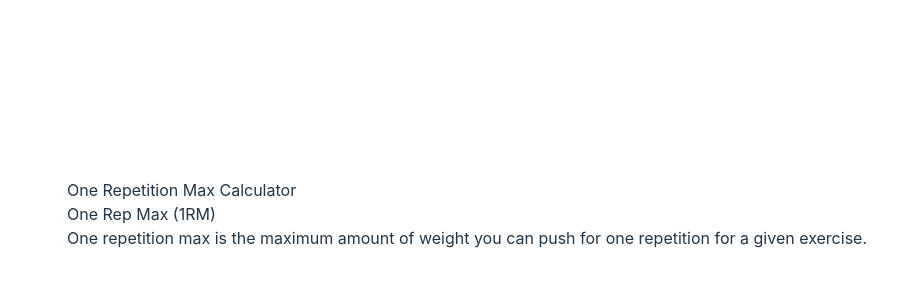
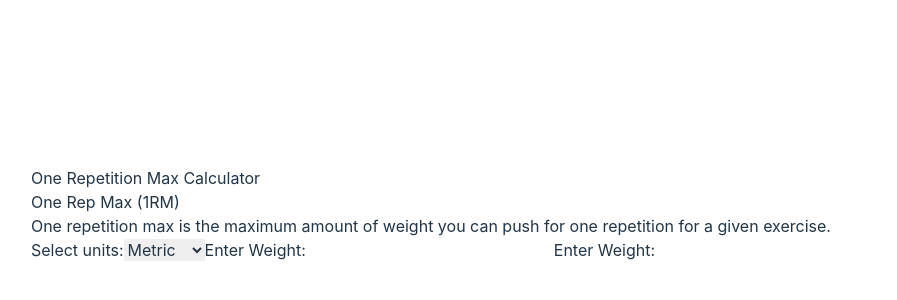
Before and after one commit to allomhg/1rm-calc-react, a React (Vite) app: page / in a window 1280 px wide. Shown: the part 186-486 px from the top of the page, without its empty margins (173-1070 px from the left). Built offline with nearby package versions, Linux system fonts and the light colour scheme.

Commit message:
Adding more components

```diff
--- a/src/App.tsx
+++ b/src/App.tsx
@@ -1,13 +1,15 @@
 // import { useState } from 'react'
 import './App.css'
-import { Header } from './components/header/Header'
+import { Header } from './components/Header/Header'
+import { Form } from './components/Form/Form'
 
 function App() {
   // const [count, setCount] = useState(0)
 
   return (
-    <main className="container rounded">
+    <main className="container rounded border-solid border-2 bg-emerald-400">
       <Header />
+      <Form />
     </main>
   )
 }
--- /dev/null
+++ b/src/components/Form/Form.tsx
@@ -0,0 +1,20 @@
+import { InputSelect } from "../InputSelect/InputSelect";
+import { InputNumber } from "../InputNumber/InputNumber";
+
+// const units = []
+
+export interface InputNumber {
+    name: string;
+    value: number;
+}
+
+
+export const Form = () => {
+    return (
+        <form className="flex flex-col">
+            <InputSelect />
+            <InputNumber />
+            <InputNumber />
+        </form>
+    );
+}
--- /dev/null
+++ b/src/components/InputNumber/InputNumber.tsx
@@ -0,0 +1,10 @@
+
+
+export const InputNumber = () => {
+    return (
+        <>
+            <label htmlFor="weight">Enter Weight:</label>
+            <input type="number"></input>
+        </>
+    );
+}
--- /dev/null
+++ b/src/components/InputSelect/InputSelect.tsx
@@ -0,0 +1,11 @@
+export const InputSelect = () => {
+    return (
+        <>
+            <label htmlFor="units">Select units:</label>
+            <select name="units">
+                <option value="metric">Metric</option>
+                <option value="imperial">Imperial</option>
+            </select>
+        </>
+    );
+}
--- a/src/components/header/Header.tsx
+++ b/src/components/header/Header.tsx
@@ -1,11 +1,11 @@
 export const Header = () => {
     return (
-    <header className= "p-4 rounded-t">
-        <div className="bg-black p-4 text-center">
+        <header className= "rounded-t pb-4">
+            <div className="bg-black p-4 text-center rounded-t">
                 <h1 className="text-3xl font-bold">One Repetition Max Calculator</h1>
             </div>
             <section className="text-left">
-            <h2 className="text-2xl p-4">One Rep Max (1RM)</h2>
+                <h2 className="text-2xl font-bold p-4">One Rep Max (1RM)</h2>
                 <p className="px-4">One repetition max is the maximum amount of weight you can push for one repetition for a given exercise.</p>
             </section>
         </header>
--- a/src/index.css
+++ b/src/index.css
@@ -9,7 +9,8 @@
 
   color-scheme: light dark;
   color: rgba(255, 255, 255, 0.87);
-  background-color: #242424;
+  /* background-color: #242424; */
+  background-color: rgb(163, 163, 163);
 
   font-synthesis: none;
   text-rendering: optimizeLegibility;
```
Lines whose indentation alone changed are shown as unchanged.
